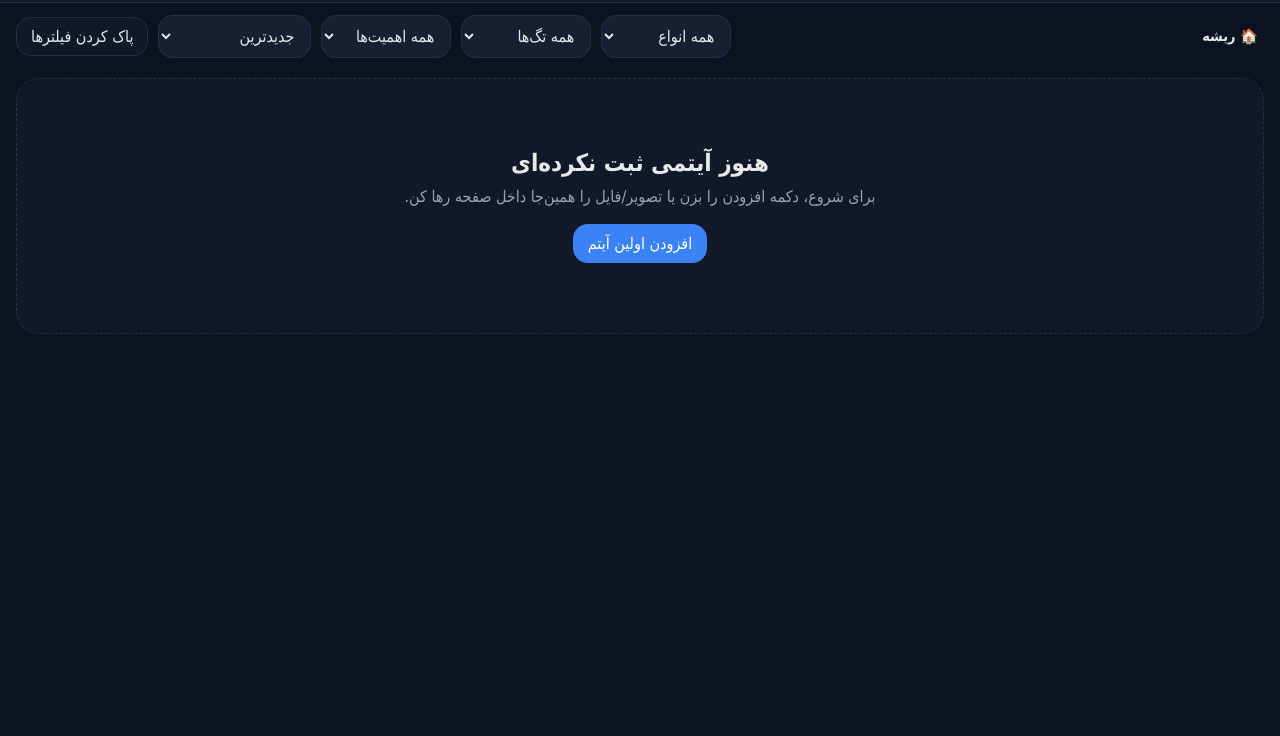
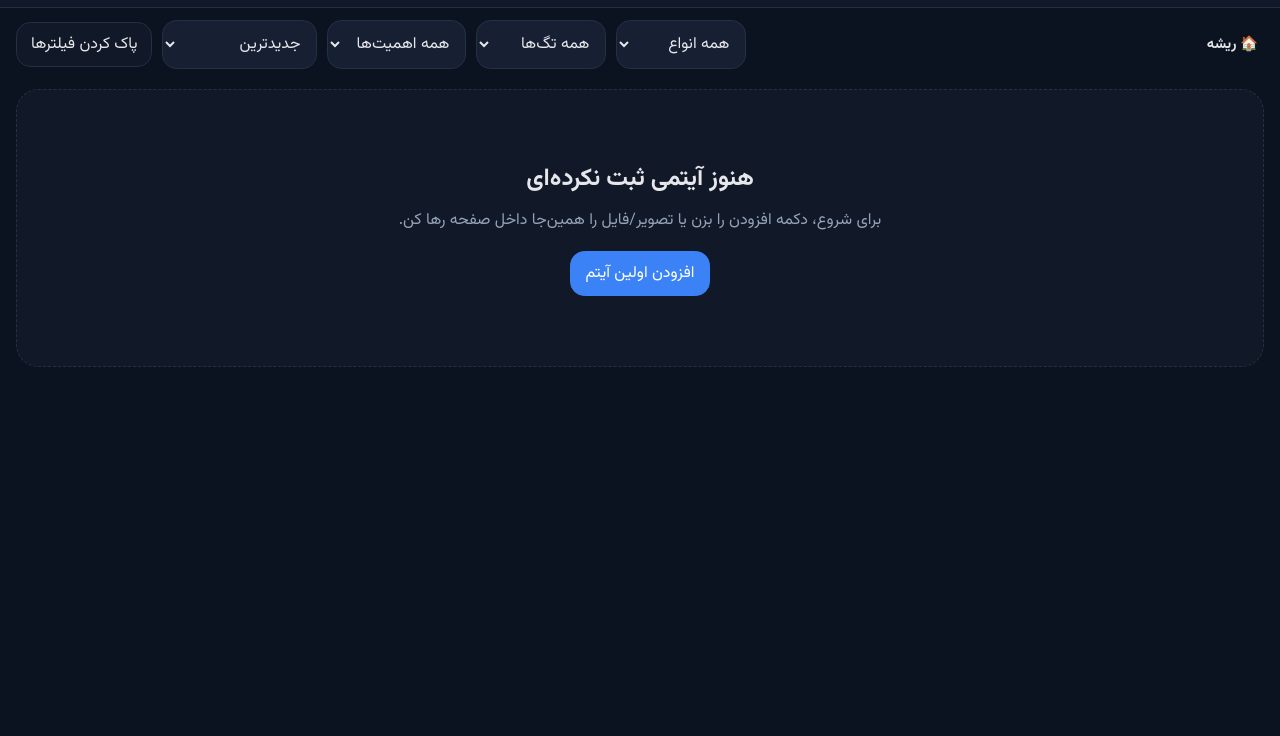
Before and after one commit to mahd349/archive-, a plain HTML site: page index.html in a window 1280 px wide. Shown: the part 64-800 px from the top of the page. Drawn offline with Linux system fonts and the light colour scheme.

Commit message:
Replace Noto Naskh Arabic font with Vazirmatn

```diff
--- a/index.html
+++ b/index.html
@@ -8,7 +8,7 @@
 <title>آرشیو شخصی</title>
 <link rel="preconnect" href="https://fonts.googleapis.com">
 <link rel="preconnect" href="https://fonts.gstatic.com" crossorigin>
-<link href="https://fonts.googleapis.com/css2?family=Noto+Naskh+Arabic:wght@400;500;700&display=swap" rel="stylesheet">
+<link href="https://fonts.googleapis.com/css2?family=Vazirmatn:wght@300;400;500;700&display=swap" rel="stylesheet">
 <link rel="stylesheet" href="css/styles.css">
 </head>
 <body>
```
